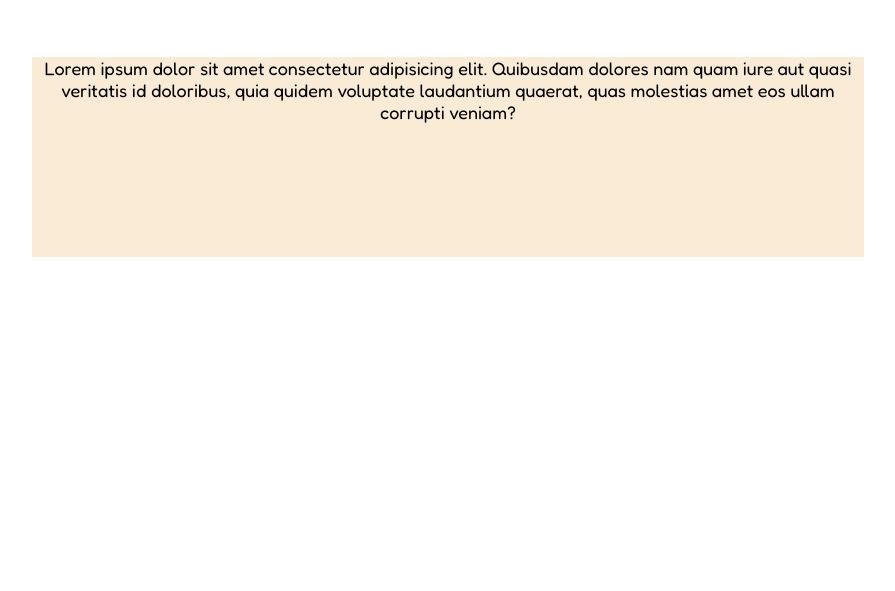
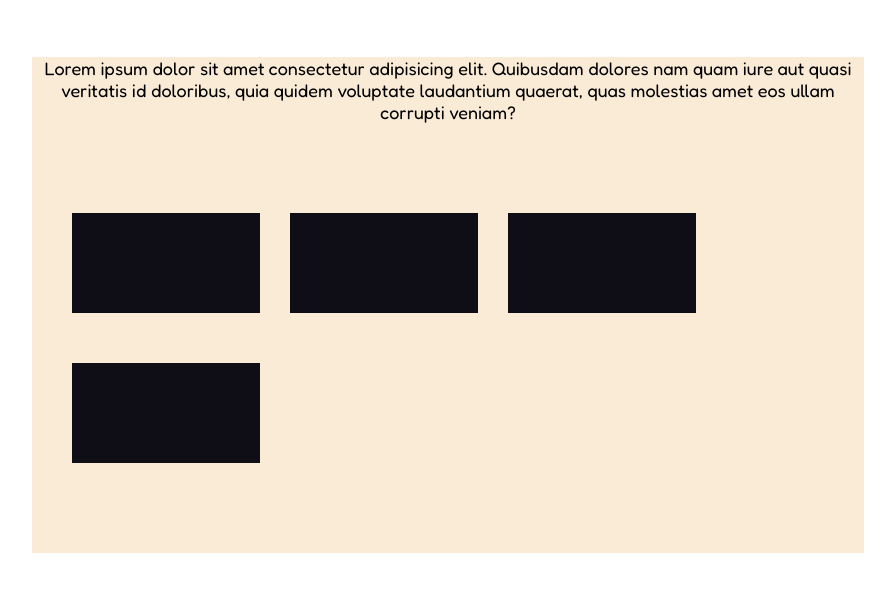
Before and after one commit to MrArcano/html-css-float-cards, a plain HTML site: page index.html in a window 1280 px wide. Shown: the part 101-692 px from the top of the page, without its empty margins (192-1087 px from the left). Drawn offline with Linux system fonts and the light colour scheme.

Commit message:
add card-box

```diff
--- a/css/style.css
+++ b/css/style.css
@@ -20,6 +20,16 @@ body{
 
 /* UTILITY */
 
+.float-left{
+  float: left;
+}
+
+.clearfix::after{
+  content: "";
+  display: table;
+  clear: both;
+}
+
 /* HEADER */
 
 header p{
@@ -36,7 +46,19 @@ header p{
   background-color: antiquewhite;
   width: 65%;
   margin: 60px auto;
-  height: 200px;
   text-align: center;
   font-size: 18px;
 }
+
+.cards{
+  margin-top: 50px;
+  padding: 40px;
+}
+
+.card-box{
+  background-color: #0f0e17;
+  width: calc(100% / 4);
+  height: 100px;
+  margin-right: 30px;
+  margin-bottom: 50px;
+}
--- a/index.html
+++ b/index.html
@@ -16,8 +16,35 @@
 
   <main>
     <div class="container">
+
       <p>Lorem ipsum dolor sit amet consectetur adipisicing elit. Quibusdam dolores nam quam iure aut quasi veritatis id doloribus, quia quidem voluptate laudantium quaerat, quas molestias amet eos ullam corrupti veniam?</p>
-    </div>
+
+      <div class="cards clearfix">
+
+        <div class="card-box float-left">
+          <div class="card-image"></div>
+          <div class="card-text"></div>
+        </div>
+
+        <div class="card-box float-left">
+          <div class="card-image"></div>
+          <div class="card-text"></div>
+        </div>
+
+        <div class="card-box float-left">
+          <div class="card-image"></div>
+          <div class="card-text"></div>
+        </div>
+
+        <div class="card-box float-left">
+          <div class="card-image"></div>
+          <div class="card-text"></div>
+        </div>
+
+      </div><!-- fine cards -->
+
+    </div><!-- fine container -->
+
   </main>
 
 </body>
```
